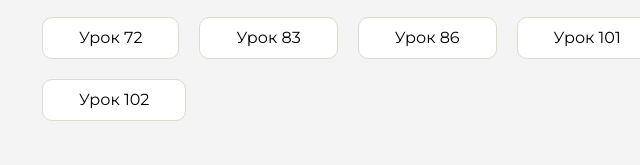
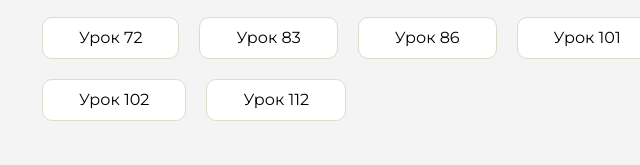
Before and after one commit to Vladimir-434/homework, a plain HTML site: page index.html in a window 1280 px wide. Shown: the part 345-510 px from the top of the page, 414-1054 px from the left. Drawn offline with Linux system fonts and the light colour scheme.

Commit message:
Update index.html

```diff
--- a/index.html
+++ b/index.html
@@ -136,6 +136,9 @@
                      <li class="content__list-item">
                         <a href="./lesson-102/index.html">Урок 102</a>
                     </li>
+                     <li class="content__list-item">
+                        <a href="./lesson-112/index.html">Урок 112</a>
+                    </li>
                 </ul>
             </div>
             <div class="content__block hidden" id="diplomBlock">
```
